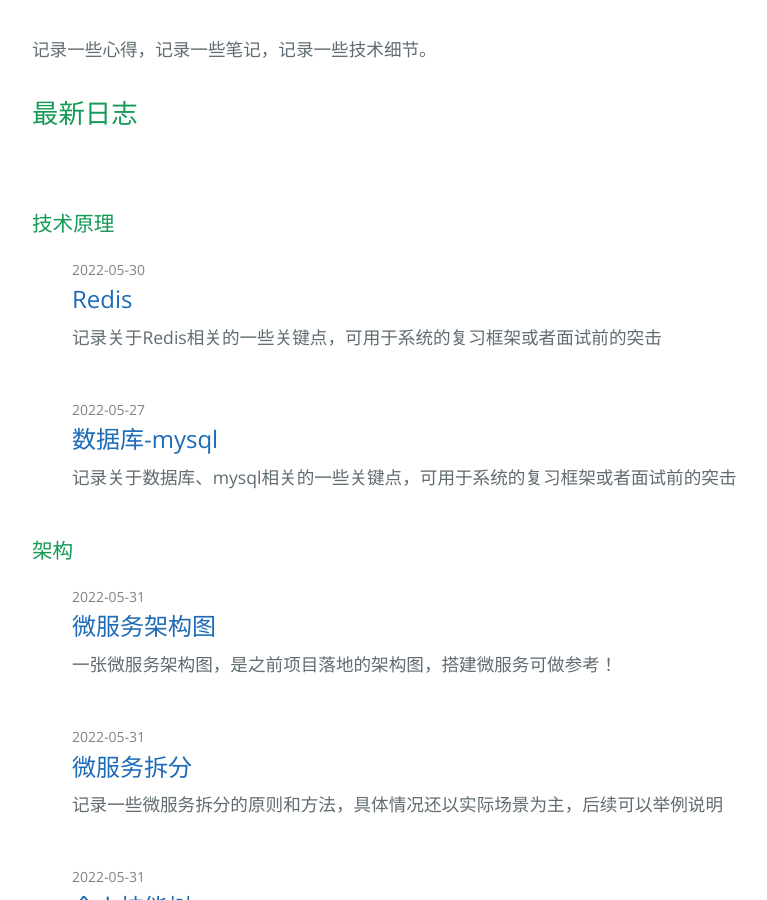
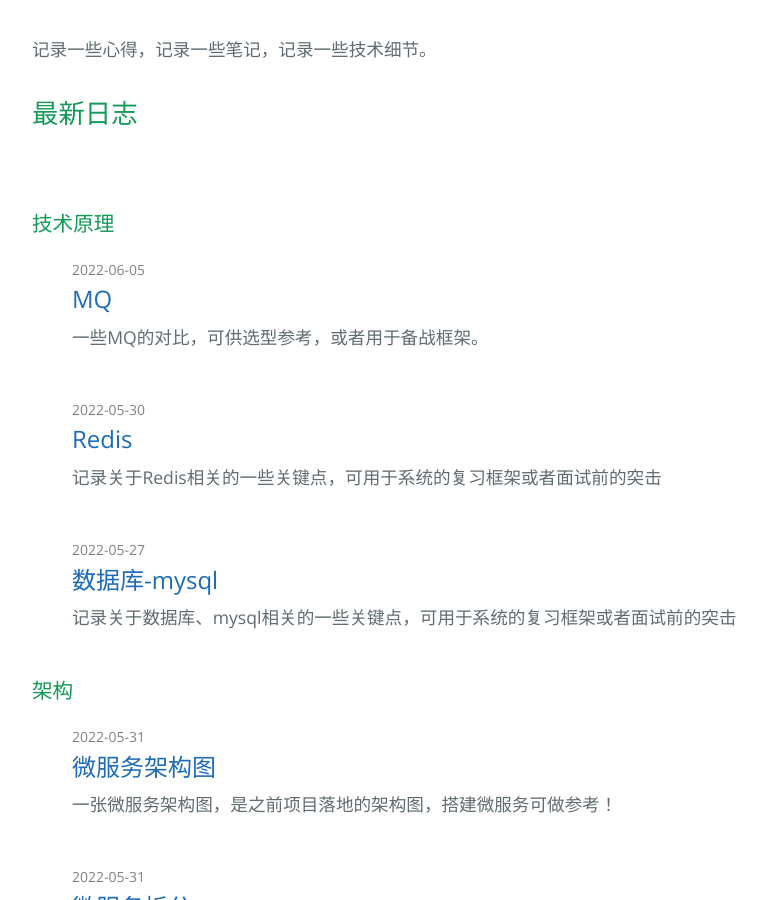
Before and after one commit to someever/someever.github.io, a Jekyll site: the page built from index.md, in a window 1280 px wide and 900 px high, scrolled down 385 px. Shown: the whole window, without its empty margins (192-959 px from the left). Built offline with Jekyll 4.4.1, drawn with Linux system fonts in a browser that asks for light colours; part of the change alters nothing that is shown.

Commit message:
Add an post about MQ

```diff
--- /dev/null
+++ b/_posts/2022-06-05-MQ.md
@@ -0,0 +1,60 @@
+---
+layout: post
+title: "MQ"
+tag: "技术原理"
+---
+一些MQ的对比，可供选型参考，或者用于备战框架。
+
+## 作用
+- 异步通讯
+- 解耦
+- 削峰
+- 广播
+
+## 带来的问题
+- 可用性降低：mq宕机或者通讯出问题等
+- 系统复杂性提高：重复消费，消息丢失，顺序消息，消息积压等
+- 一致性问题
+
+## 主流MQ对比
+
+| 特性 | ActiveMQ | RabbitMQ | RocketMQ | Kafka |
+| --- | --- | --- | --- | --- |
+| 单机吞吐量 | 万级 | 几万 | 10 万级，支撑高吞吐 | 10 万级，高吞吐，一般配合大数据类的系统来进行流式计算、日志采集等场景 |
+| topic 数量对吞吐量的影响 |  |  | topic 可以达到几百/几千的级别，吞吐量会有较小幅度的下降，这是 RocketMQ 的一大优势，在同等机器下，可以支撑大量的 topic | topic 从几十到几百个时候，吞吐量会大幅度下降，在同等机器下，Kafka 尽量保证 topic 数量不要过多，如果要支撑大规模的 topic，需要增加更多的机器资源 |
+| 时效性 | ms 级 | 微秒级，这是 RabbitMQ 的一大特点，延迟最低 | ms 级 | 延迟在 ms 级以内 |
+| 可用性 | 高，基于主从架构实现高可用 | 同 ActiveMQ | 非常高，分布式架构 | 非常高，分布式，一个数据多个副本，少数机器宕机，不会丢失数据，不会导致不可用 |
+| 消息可靠性 | 有较低的概率丢失数据 | 基本不丢 | 经过参数优化配置，可以做到 0 丢失 | 同 RocketMQ |
+| 功能支持 | MQ 领域的功能极其完备 | 基于 erlang 开发，并发能力很强，性能极好，延时很低 | MQ 功能较为完善，还是分布式的，扩展性好 | 功能较为简单，主要支持简单的 MQ 功能，在大数据领域的实时计算以及日志采集被大规模使用 |
+
+![MQ对比](https://someever.github.io/assets/imgs/mq-diff.png){:height="500px" width="300px"}
+
+- 个人结论：业务使用RabbitMQ或者RocketMQ，自建RabbitMQ，云服务RocketMQ（这两个封装了一些高级功能，业务使用方便）。大数据、日志等Kafka。
+
+## RabbitMQ
+- RabbitMQ基于AMQP协议来实现，主要由Exchange和Queue两部分组成，然后通过RoutingKey关联起来，消息投递到Exchange然后通过Queue接收。
+
+![RabbitMQ](https://someever.github.io/assets/imgs/mq-rabbit.png){:height="300px" width="300px"}
+
+## RocketMQ
+- NameServer主要用来管理brokers以及路由信息。broker服务器启动时会注册到NameServer上，并且两者之间保持心跳监测机制，以此来保证NameServer知道broker的存活状态。而且，每一台NameServer都存有全部的broker集群信息和生产者/消费者客户端的请求信息。
+- Broker负责管理消息存储分发，主从数据同步，为消息建立索引，提供消息查询等能力。
+
+![RocketMQ](https://someever.github.io/assets/imgs/mq-rocket.png){:height="300px" width="300px"}
+
+## Kafka
+- 顺序读写：多文件顺序写，每个topic每个partition都有一个文件（单broker的partition过多，则顺序写退化为随机写），rocketmq是写一个文件，逻辑分区
+- Page Cache：
+- 零拷贝：sendfile，mmap
+- 分区分段 + 索引：每个partition分别存储
+- 批量读写：多消息批量发送，rocketmq不批量，所以吞吐差些
+- 批量压缩：多个消息批量压缩
+- 一个Kafka集群由多个Broker和一个ZooKeeper集群组成，Broker作为Kafka节点的服务器。同一个消息主题Topic可以由多个分区Partition组成，分区物理存储在Broker上。负载均衡考虑，同一个Topic的多个分区存储在多个不同的Broker上，为了提高可靠性，每个分区在不同的Broker会存在副本。
+
+![Kafka](https://someever.github.io/assets/imgs/mq-kafka.png){:height="300px" width="300px"}
+
+## pulsar
+- Pulsar有三个重要的组件，Broker、BookKeeper和ZooKeeper，Broker是无状态服务，客户端需要连接到Broker上进行消息的传递。BookKeeper与ZooKeeper是有状态服务。BookKeeper的节点叫Bookie，负责存储消息和游标，ZooKeeper存储Broker和Bookie的元数据。Pulsar以这种架构，实现存储和计算分离，Broker负责计算，Bookie负责有状态存储。
+- Pulsar的多层架构影响了存储数据的方式。Pulsar将Topic分区划分为分片（Segment），然后将这些分片存储在Apache BookKeeper的存储节点上，以提高性能、可伸缩性和可用性。Pulsar的分布式日志以分片为中心，借助扩展日志存储（通过Apache BookKeeper）实现，内置分层存储支持，因此分片可以均匀地分布在存储节点上。由于与任一给定Topic相关的数据都不会与特定存储节点进行捆绑，因此很容易替换存储节点或缩扩容。另外，集群中最小或最慢的节点也不会成为存储或带宽的短板。
+
+![pulsar01](https://someever.github.io/assets/imgs/mq-pulsar01.png){:height="300px" width="300px"}  ![pulsar02](https://someever.github.io/assets/imgs/mq-pulsar02.png){:height="300px" width="300px"}
```
Also changed, not shown: _posts/2022-05-27-数据库-MySQL.md (+2 -0 lines), assets/imgs/mq-diff.png (added), assets/imgs/mq-kafka.png (added), assets/imgs/mq-pulsar01.png (added), assets/imgs/mq-pulsar02.png (added), assets/imgs/mq-rabbit.png (added), assets/imgs/mq-rocket.png (added).
